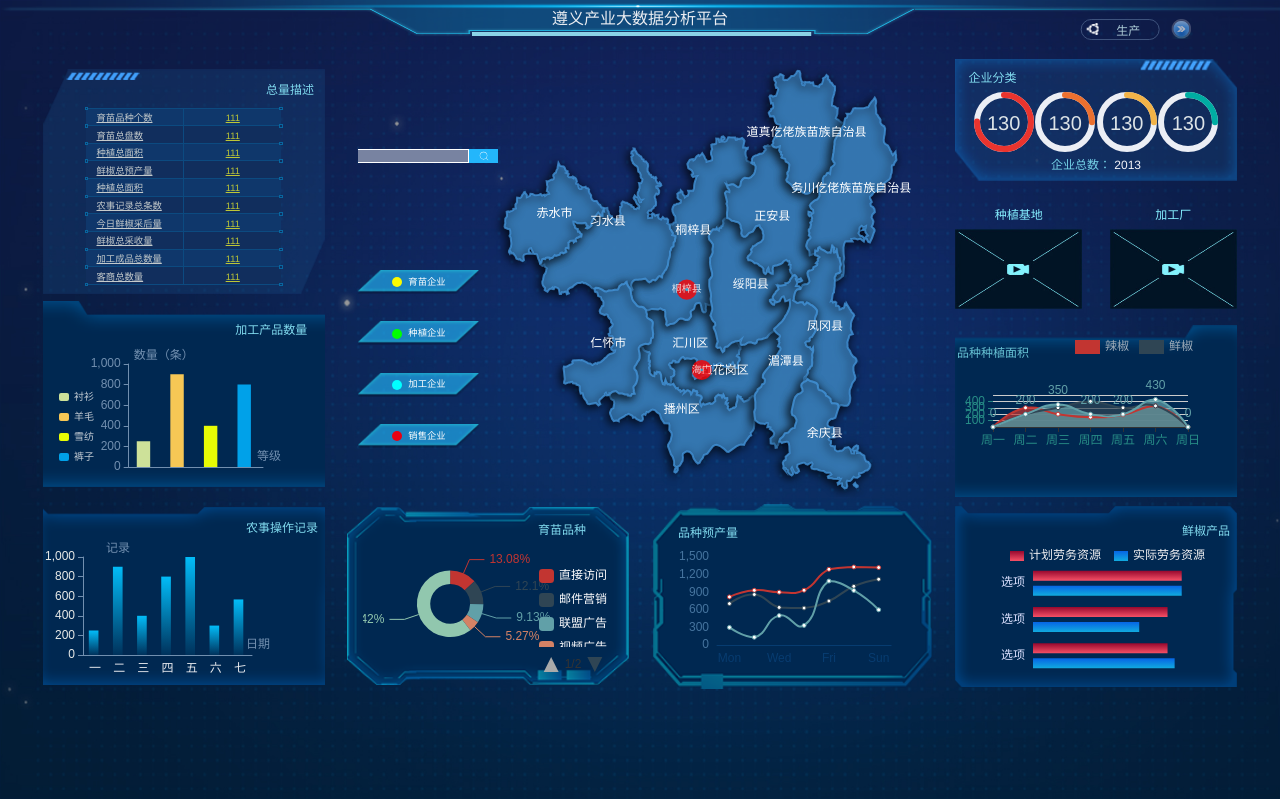
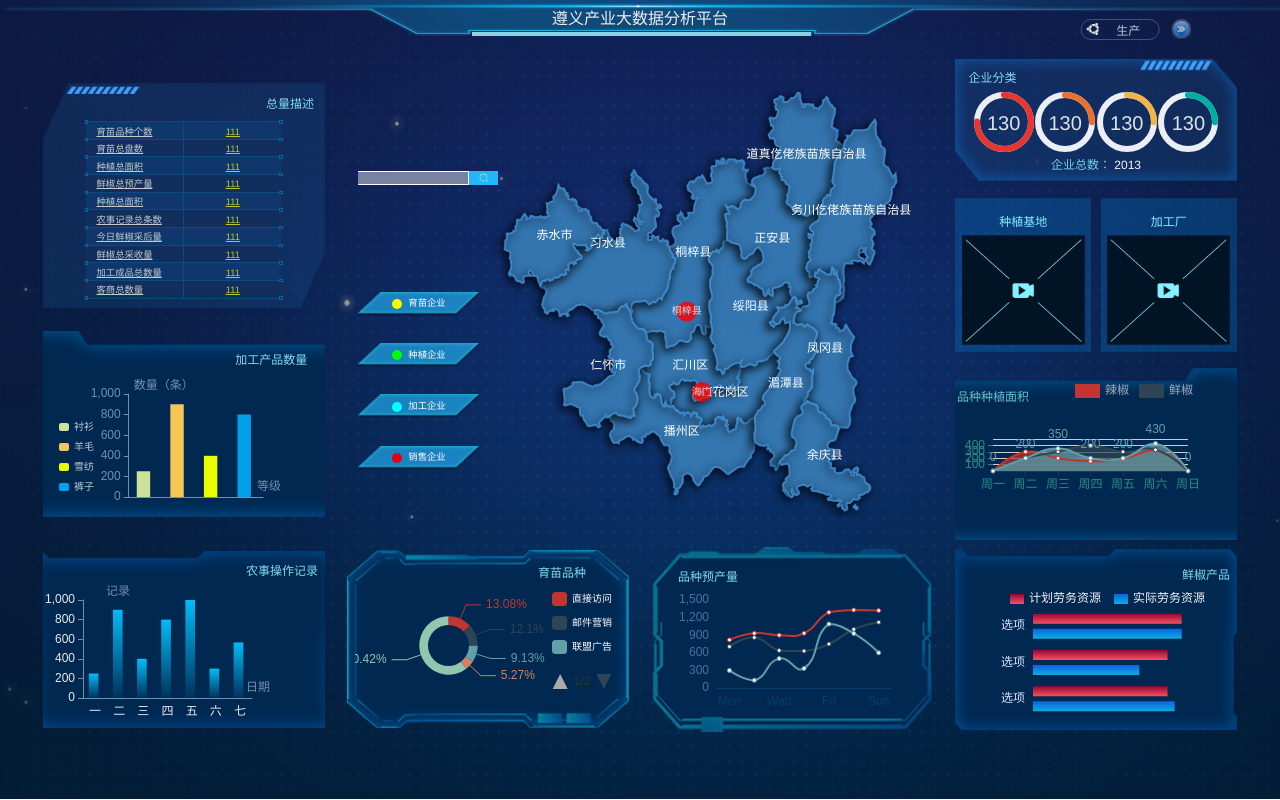
Before and after one commit to SquidwardTentacles/echarts, a Vue app: page /#/ in a window 1280 px wide. Built offline with nearby package versions, Linux system fonts and the light colour scheme.

Commit message:
扇形图样式优化

```diff
--- a/src/assets/mixin/production.js
+++ b/src/assets/mixin/production.js
@@ -467,23 +467,23 @@ export default {
         legend: {
           type: 'scroll',
           orient: 'vertical',
-          x: 'right',
-          y: 'bottom',
           textStyle: {
             color: '#fefeff',
-            fontSize: 12
+            fontSize: 10
           },
+          right:5,
           align: 'left',
           itemWidth: 15,
-          top: 20
+          // top: 0,
+          bottom:10
         },
         series: {
 
           name: '访问来源',
           type: 'pie',
-          radius: ['30%', '50%'],
+          radius: ['35%', '50%'],
           avoidLabelOverlap: false,
-          center: ['35%', '45%'],
+          center: ['35%', '50%'],
 
           labelLine: {
             show: true
--- a/src/views/Home.vue
+++ b/src/views/Home.vue
@@ -158,6 +158,7 @@ export default {
       min-height: 2.975rem;
       padding: 0.2rem;
       width: 5.275rem;
+      margin-top: .4rem;
       box-sizing: border-box;
     }
     &.left {
@@ -183,14 +184,21 @@ export default {
       box-sizing: border-box;
       .outer {
         .content-i {
-          width: 45%;
+          // width: 45%;
+          background: url('../assets/img/8.png') no-repeat center center;
+          background-size: cover;
+          padding: .125rem;
+          box-sizing: border-box;
+          &:nth-child(1) {
+            margin-right:.125rem;
+          }
           p {
             color: #85efff;
             margin: 0.125rem;
           }
           .img {
-            width: 100%;
-            height: 1.5rem;
+            width: 2.3rem;
+            height:2.0625rem ;
             background: url("~@/assets/img/no-img.jpg") no-repeat center center;
             background-size: 100% 100%;
           }
--- a/src/views/watchView/production.vue
+++ b/src/views/watchView/production.vue
@@ -387,9 +387,11 @@ export default {
           box-sizing: border-box;
         }
         .pie {
-          width: 4.675rem;
+          width: 5rem;
           height: 2.4875rem;
           margin: 0 auto;
+          padding-bottom: .3rem;
+          box-sizing: border-box;
         }
       }
 
```
